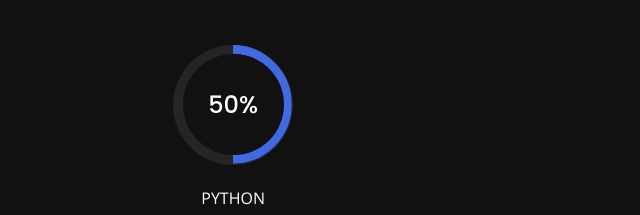
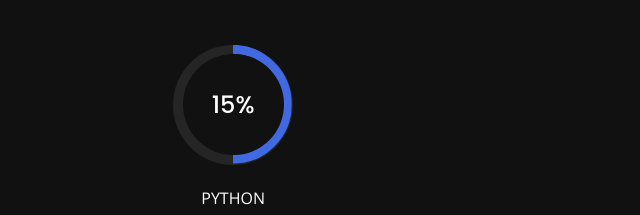
Before and after one commit to molliik/mollik97.github.io, a plain HTML site: page about.html in a window 1280 px wide. Shown: the part 986-1201 px from the top of the page, 0-640 px from the left. Drawn offline with nearby package versions, Linux system fonts and the light colour scheme.

Commit message:
Update about.html

```diff
--- a/about.html
+++ b/about.html
@@ -261,7 +261,7 @@
             </div>
             <div class="col-6 col-md-3 mb-3 mb-sm-5">
                 <div class="c100 p50">
-                    <span>50%</span>
+                    <span>15%</span>
                     <div class="slice">
                         <div class="bar"></div>
                         <div class="fill"></div>
```
